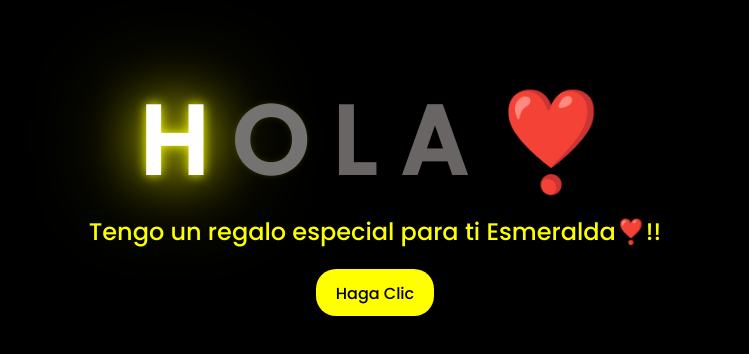
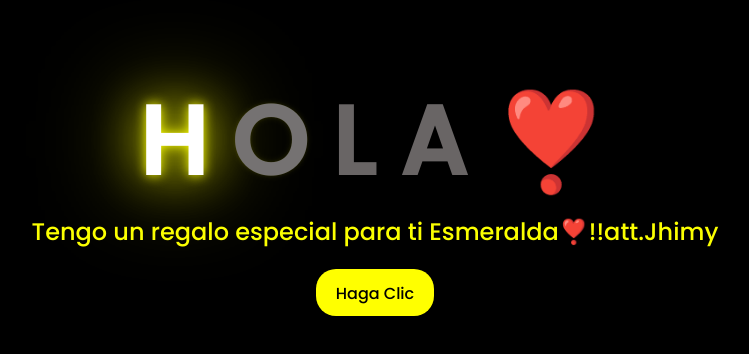
Before and after one commit to jhimyJim/Esmeralda, a plain HTML site: page index.html in a window 1280 px wide. Shown: the part 216-570 px from the top of the page, without its empty margins (273-1022 px from the left). Drawn offline with Linux system fonts and the light colour scheme.

Commit message:
Update index.html

```diff
--- a/index.html
+++ b/index.html
@@ -26,7 +26,7 @@
         <span></span>
     </div>
     <div class="description">
-        <span>Tengo un regalo especial para ti Esmeralda❣️!!</span>
+        <span>Tengo un regalo especial para ti Esmeralda❣️!!att.Jhimy</span>
     </div>
     <div class="button">
         <button>
```
